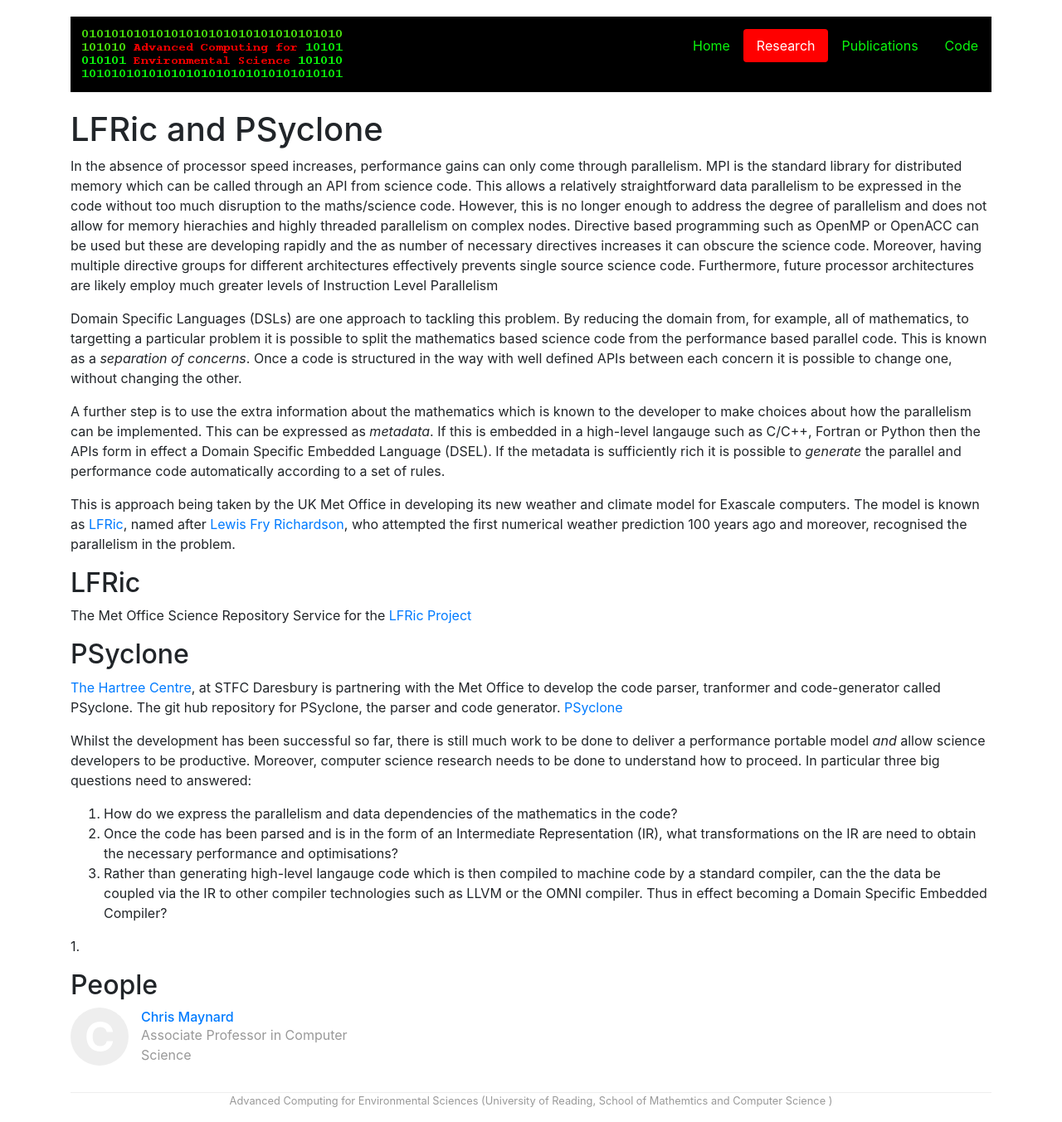
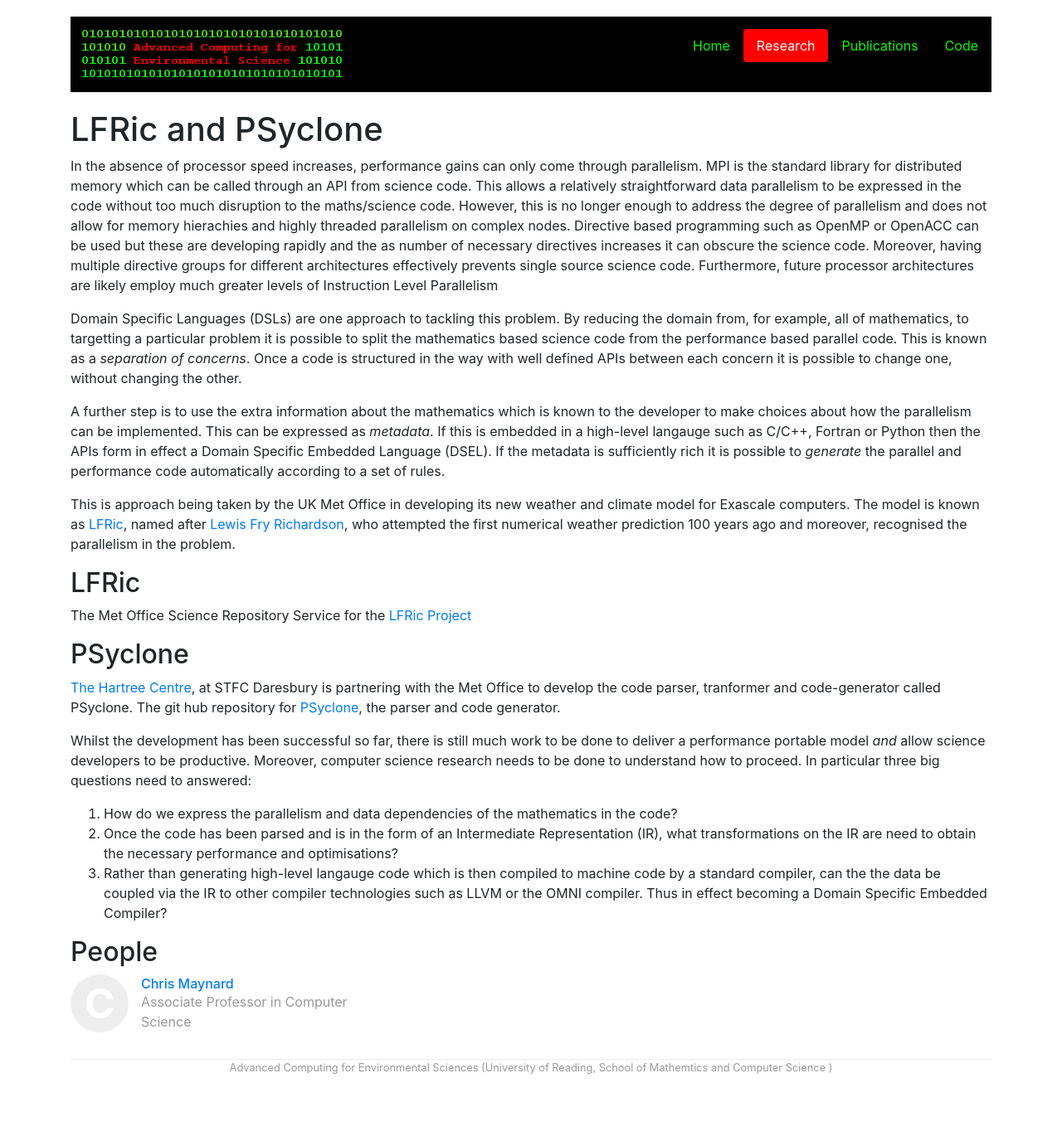
Before and after one commit to uor-aces/uor-aces.github.io, a Jekyll site: the page built from _projects/LFRic.md, in a window 1280 px wide. Shown: the whole page at 83% size. Built offline with Jekyll 4.4.1, drawn with Linux system fonts in a browser that asks for light colours; after the commit the page ends 1313 px from its top, so only the background shows below that.

Commit message:
A quick tidy

```diff
--- a/_projects/LFRic.md
+++ b/_projects/LFRic.md
@@ -63,8 +63,8 @@ The Met Office Science Repository Service for the
 ## PSyclone
 [The Hartree Centre](https://www.hartree.stfc.ac.uk/Pages/home.aspx), at STFC Daresbury is partnering with the Met
 Office to develop the code parser, tranformer and code-generator
-called PSyclone. The git hub repository for PSyclone, the parser and code generator.
-<a href="https://github.com/stfc/PSyclone">PSyclone</a>
+called PSyclone. The git hub repository for
+<a href="https://github.com/stfc/PSyclone">PSyclone</a>, the parser and code generator.
 
 Whilst the development has been successful so far, there is still much
 work to be done to deliver a performance portable model <i>and</i>
@@ -81,6 +81,3 @@ three big questions need to answered:
    be coupled via the IR to other compiler technologies such as LLVM
    or the OMNI compiler. Thus in effect becoming a Domain Specific
    Embedded Compiler?
-
-
-1.
```
